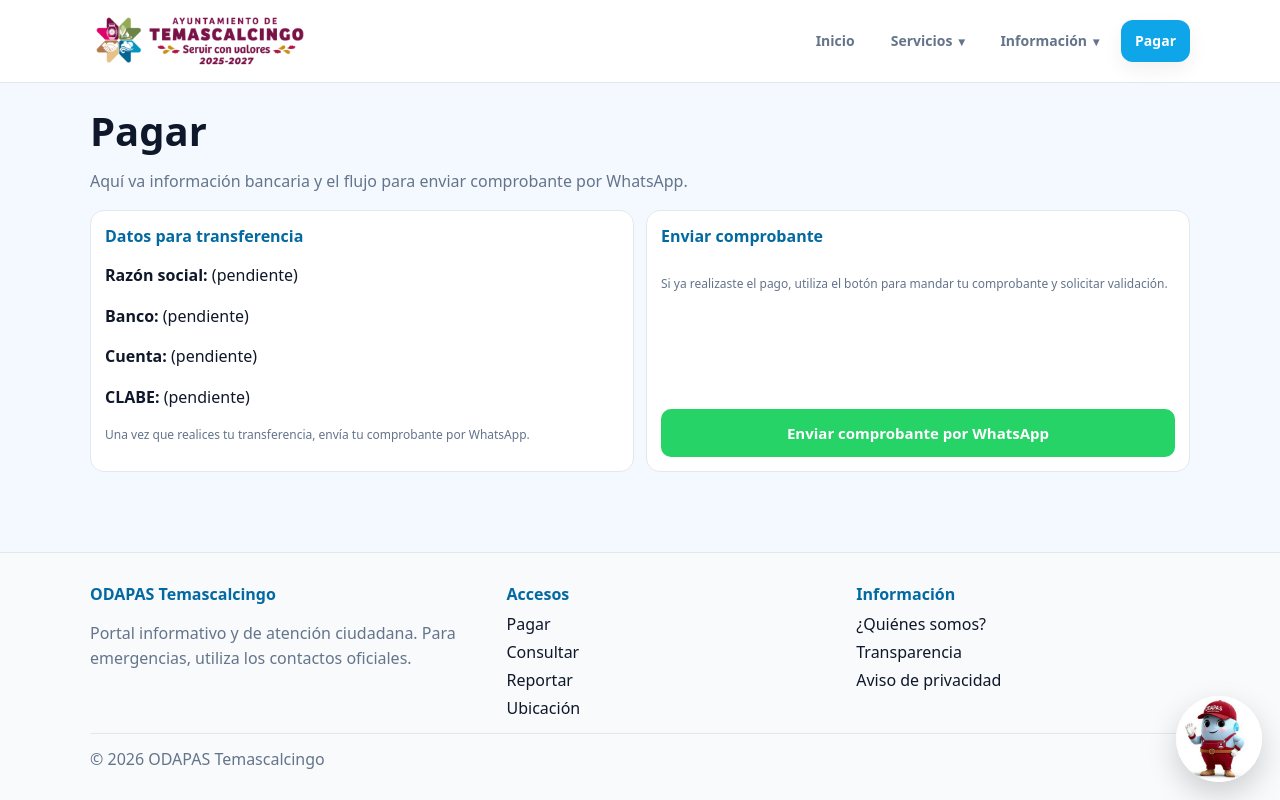
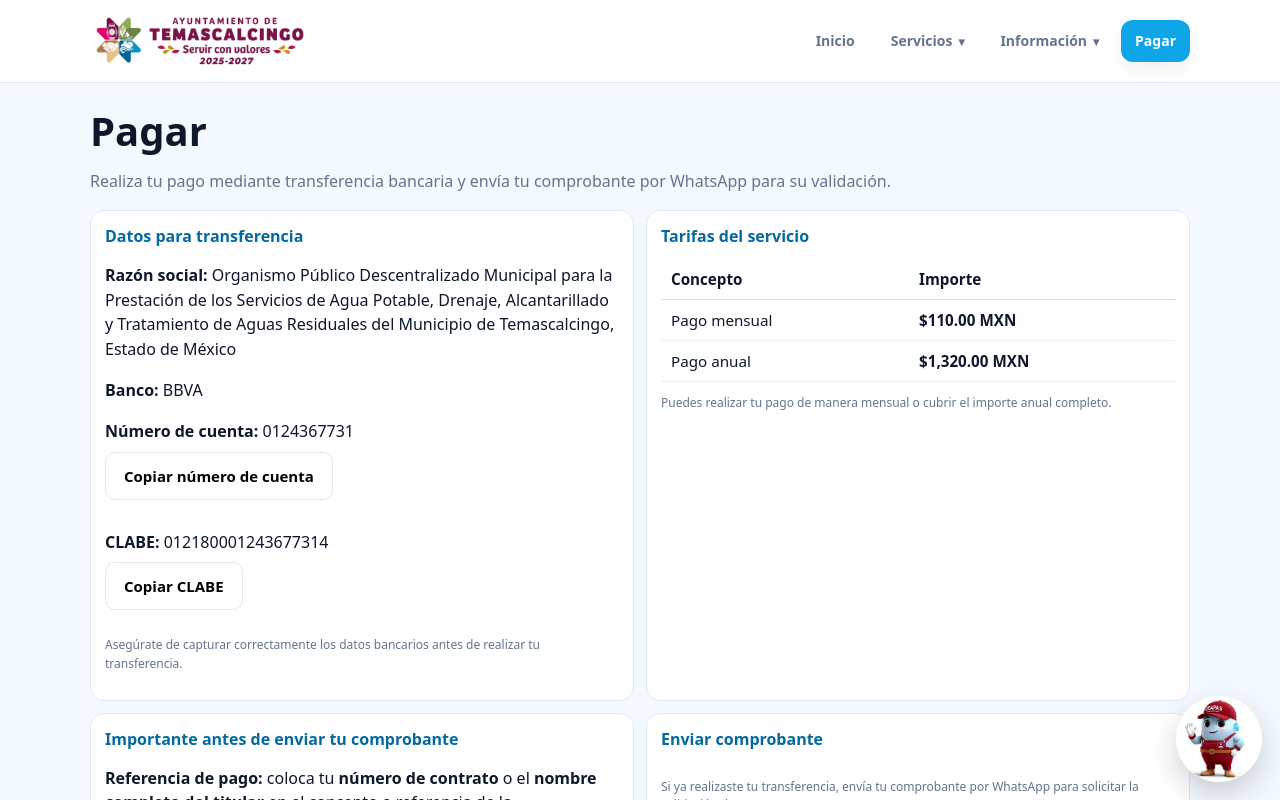
Before and after one commit to soyalvadios/odapas-temascalcingo, a Next.js app: page /pagar in a window 1280 px wide. Shown: the top 800 px of the page. Built offline with nearby package versions, Linux system fonts and the light colour scheme.

Commit message:
Actualizar pagina de pagos

```diff
--- a/app/pagar/page.tsx
+++ b/app/pagar/page.tsx
@@ -1,33 +1,206 @@
+"use client";
+
+import { useState } from "react";
+
 export default function Pagar() {
   const telefono = "5212207402561";
+
   const mensaje = encodeURIComponent(
     "Hola, quiero enviar mi comprobante de pago del servicio de agua."
   );
+
   const whatsappLink = `https://wa.me/${telefono}?text=${mensaje}`;
+
+  const razonSocial =
+    "Organismo Público Descentralizado Municipal para la Prestación de los Servicios de Agua Potable, Drenaje, Alcantarillado y Tratamiento de Aguas Residuales del Municipio de Temascalcingo, Estado de México";
+
+  const banco = "BBVA";
+  const cuenta = "0124367731";
+  const clabe = "012180001243677314";
+  const pagoMensual = "$110.00 MXN";
+  const pagoAnual = "$1,320.00 MXN";
+
+  const [copiedField, setCopiedField] = useState<"cuenta" | "clabe" | null>(null);
+
+  const copiarTexto = async (texto: string, field: "cuenta" | "clabe") => {
+    try {
+      await navigator.clipboard.writeText(texto);
+      setCopiedField(field);
+
+      setTimeout(() => {
+        setCopiedField(null);
+      }, 2000);
+    } catch (error) {
+      console.error("No se pudo copiar el texto:", error);
+      alert("No se pudo copiar automáticamente. Por favor, copia el dato manualmente.");
+    }
+  };
 
   return (
     <div className="container page">
       <h1>Pagar</h1>
+
       <p className="muted">
-        Aquí va información bancaria y el flujo para enviar comprobante por WhatsApp.
+        Realiza tu pago mediante transferencia bancaria y envía tu comprobante por
+        WhatsApp para su validación.
       </p>
 
       <div className="grid2">
+        {/* DATOS BANCARIOS */}
         <div className="card pad">
           <div className="cardH">Datos para transferencia</div>
-          <p><strong>Razón social:</strong> (pendiente)</p>
-          <p><strong>Banco:</strong> (pendiente)</p>
-          <p><strong>Cuenta:</strong> (pendiente)</p>
-          <p><strong>CLABE:</strong> (pendiente)</p>
+
+          <p>
+            <strong>Razón social:</strong> {razonSocial}
+          </p>
+
+          <p>
+            <strong>Banco:</strong> {banco}
+          </p>
+
+          <p style={{ marginBottom: 8 }}>
+            <strong>Número de cuenta:</strong> {cuenta}
+          </p>
+
+          <button
+            type="button"
+            className="btn"
+            onClick={() => copiarTexto(cuenta, "cuenta")}
+            style={{ marginBottom: 14 }}
+          >
+            {copiedField === "cuenta" ? "Cuenta copiada" : "Copiar número de cuenta"}
+          </button>
+
+          <p style={{ marginBottom: 8 }}>
+            <strong>CLABE:</strong> {clabe}
+          </p>
+
+          <button
+            type="button"
+            className="btn"
+            onClick={() => copiarTexto(clabe, "clabe")}
+            style={{ marginBottom: 14 }}
+          >
+            {copiedField === "clabe" ? "CLABE copiada" : "Copiar CLABE"}
+          </button>
+
           <p className="muted small" style={{ marginTop: 12 }}>
-            Una vez que realices tu transferencia, envía tu comprobante por WhatsApp.
+            Asegúrate de capturar correctamente los datos bancarios antes de realizar
+            tu transferencia.
           </p>
         </div>
 
+        {/* TABLA COMPARATIVA */}
+        <div className="card pad">
+          <div className="cardH">Tarifas del servicio</div>
+
+          <div style={{ overflowX: "auto", marginTop: 12 }}>
+            <table
+              style={{
+                width: "100%",
+                borderCollapse: "collapse",
+                fontSize: "0.95rem",
+              }}
+            >
+              <thead>
+                <tr>
+                  <th
+                    style={{
+                      textAlign: "left",
+                      padding: "10px",
+                      borderBottom: "1px solid #ddd",
+                    }}
+                  >
+                    Concepto
+                  </th>
+                  <th
+                    style={{
+                      textAlign: "left",
+                      padding: "10px",
+                      borderBottom: "1px solid #ddd",
+                    }}
+                  >
+                    Importe
+                  </th>
+                </tr>
+              </thead>
+              <tbody>
+                <tr>
+                  <td
+                    style={{
+                      padding: "10px",
+                      borderBottom: "1px solid #eee",
+                    }}
+                  >
+                    Pago mensual
+                  </td>
+                  <td
+                    style={{
+                      padding: "10px",
+                      borderBottom: "1px solid #eee",
+                      fontWeight: 600,
+                    }}
+                  >
+                    {pagoMensual}
+                  </td>
+                </tr>
+                <tr>
+                  <td
+                    style={{
+                      padding: "10px",
+                      borderBottom: "1px solid #eee",
+                    }}
+                  >
+                    Pago anual
+                  </td>
+                  <td
+                    style={{
+                      padding: "10px",
+                      borderBottom: "1px solid #eee",
+                      fontWeight: 600,
+                    }}
+                  >
+                    {pagoAnual}
+                  </td>
+                </tr>
+              </tbody>
+            </table>
+          </div>
+
+          <p className="muted small" style={{ marginTop: 12 }}>
+            Puedes realizar tu pago de manera mensual o cubrir el importe anual
+            completo.
+          </p>
+        </div>
+
+        {/* REFERENCIA Y VALIDACIÓN */}
+        <div className="card pad">
+          <div className="cardH">Importante antes de enviar tu comprobante</div>
+
+          <p>
+            <strong>Referencia de pago:</strong> coloca tu <strong>número de contrato</strong>{" "}
+            o el <strong>nombre completo del titular</strong> en el concepto o
+            referencia de la transferencia.
+          </p>
+
+          <p className="muted small" style={{ marginTop: 12 }}>
+            Esto ayuda a identificar correctamente tu pago y agiliza el proceso de
+            validación.
+          </p>
+
+          <p className="muted small" style={{ marginTop: 12 }}>
+            <strong>Importante:</strong> el pago será validado manualmente por el
+            personal del organismo después de recibir tu comprobante.
+          </p>
+        </div>
+
+        {/* ENVIAR COMPROBANTE */}
         <div className="card pad cardLink">
           <div className="cardH">Enviar comprobante</div>
+
           <p className="muted small">
-            Si ya realizaste el pago, utiliza el botón para mandar tu comprobante y solicitar validación.
+            Si ya realizaste tu transferencia, envía tu comprobante por WhatsApp para
+            solicitar la validación de tu pago.
           </p>
 
           <a
@@ -35,6 +208,7 @@ export default function Pagar() {
             target="_blank"
             rel="noopener noreferrer"
             className="btn whatsappBtn"
+            style={{ display: "inline-block", marginTop: 12 }}
           >
             Enviar comprobante por WhatsApp
           </a>
```
Also changed, not shown: hooks/useInView.tsx (+27 -26 lines), 1 other file (tests, documents, lock files or other folders).
